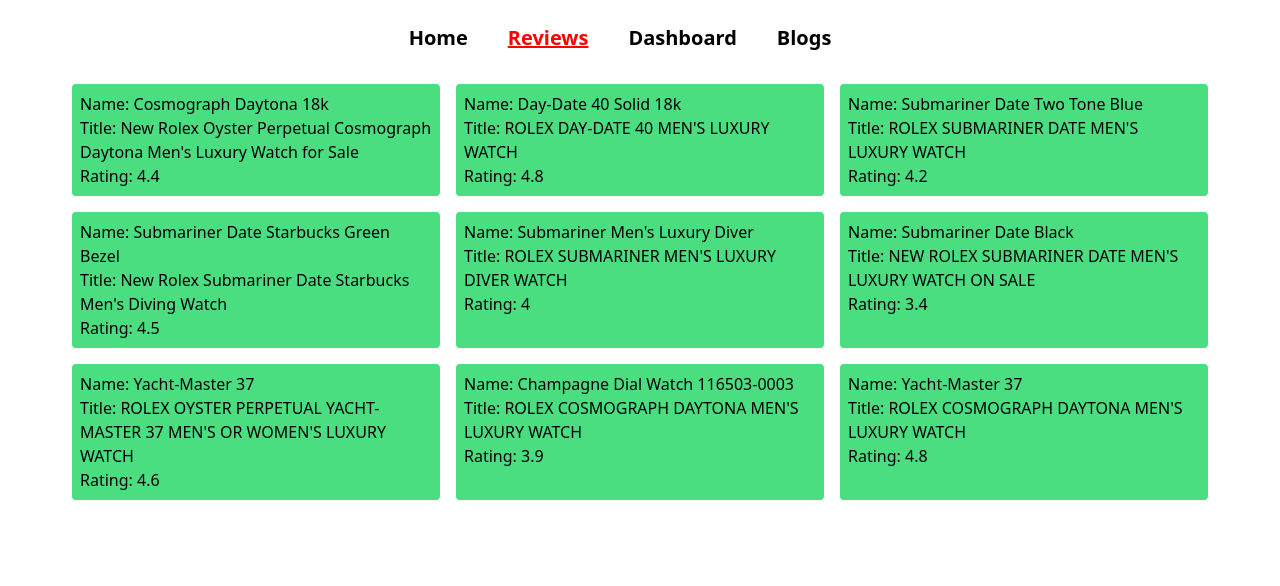
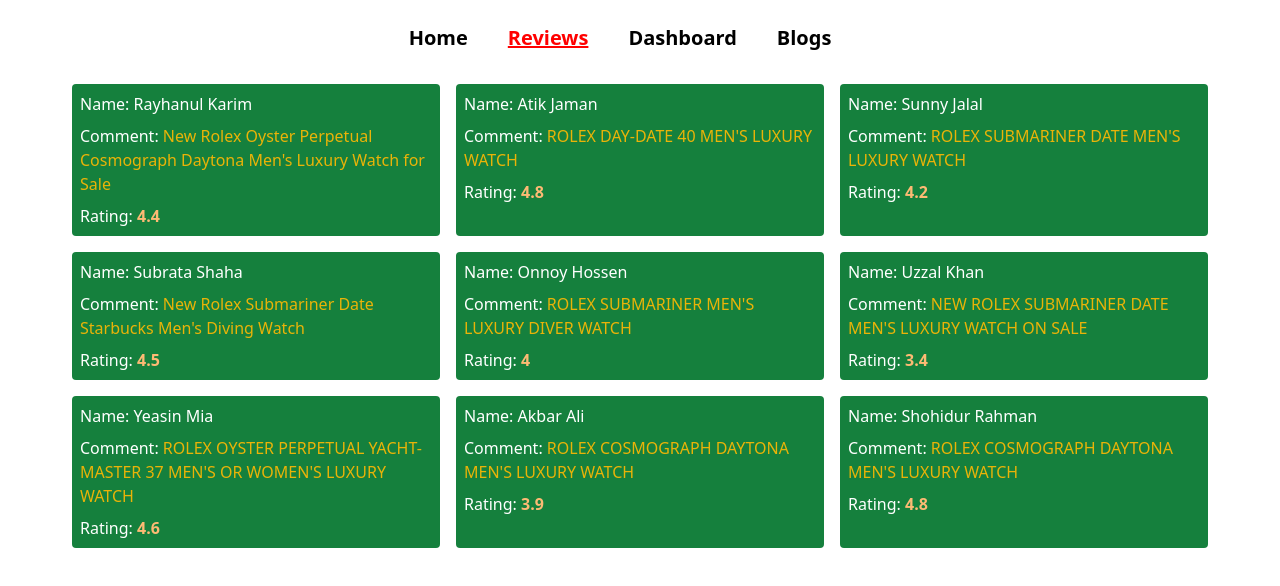
Before and after one commit to MuhammadBorhan/product-analysis-website-MuhammadBorhan, a React (Create React App) app: page /reviews in a window 1280 px wide. Shown: the top 586 px of the page. Built offline with nearby package versions, Linux system fonts and the light colour scheme.

Commit message:
blog section done

```diff
--- a/public/data.json
+++ b/public/data.json
@@ -1,64 +1,64 @@
 [
     {
         "id": 1,
-        "name": "Cosmograph Daytona 18k",
-        "title": "New Rolex Oyster Perpetual Cosmograph Daytona Men's Luxury Watch for Sale",
+        "name": "Rayhanul Karim",
+        "comment": "New Rolex Oyster Perpetual Cosmograph Daytona Men's Luxury Watch for Sale",
         "img": "https://images.pexels.com/photos/364822/rolex-watch-time-luxury-364822.jpeg?auto=compress&cs=tinysrgb&w=1260&h=750&dpr=1",
         "rating": 4.4
     },
     {
         "id": 2,
-        "name": "Day-Date 40 Solid 18k ",
-        "title": "ROLEX DAY-DATE 40 MEN'S LUXURY WATCH",
+        "name": "Atik Jaman",
+        "comment": "ROLEX DAY-DATE 40 MEN'S LUXURY WATCH",
         "img": "https://images.pexels.com/photos/1353065/pexels-photo-1353065.jpeg?auto=compress&cs=tinysrgb&w=1260&h=750&dpr=1",
         "rating": 4.8
     },
     {
         "id": 3,
-        "name": "Submariner Date Two Tone Blue",
-        "title": "ROLEX SUBMARINER DATE MEN'S LUXURY WATCH",
+        "name": "Sunny Jalal",
+        "comment": "ROLEX SUBMARINER DATE MEN'S LUXURY WATCH",
         "img": "https://images.pexels.com/photos/3809175/pexels-photo-3809175.jpeg?auto=compress&cs=tinysrgb&w=1260&h=750&dpr=1",
         "rating": 4.2
     },
     {
         "id": 4,
-        "name": "Submariner Date Starbucks Green Bezel",
-        "title": "New Rolex Submariner Date Starbucks Men's Diving Watch",
+        "name": "Subrata Shaha",
+        "comment": "New Rolex Submariner Date Starbucks Men's Diving Watch",
         "img": "https://images.pexels.com/photos/9982586/pexels-photo-9982586.jpeg?auto=compress&cs=tinysrgb&w=1260&h=750&dpr=1",
         "rating": 4.5
     },
     {
         "id": 5,
-        "name": "Submariner Men's Luxury Diver",
-        "title": "ROLEX SUBMARINER MEN'S LUXURY DIVER WATCH",
+        "name": "Onnoy Hossen",
+        "comment": "ROLEX SUBMARINER MEN'S LUXURY DIVER WATCH",
         "img": "https://images.pexels.com/photos/9982607/pexels-photo-9982607.jpeg?auto=compress&cs=tinysrgb&w=1260&h=750&dpr=1",
         "rating": 4
     },
     {
         "id": 6,
-        "name": "Submariner Date Black",
-        "title": "NEW ROLEX SUBMARINER DATE MEN'S LUXURY WATCH ON SALE",
+        "name": "Uzzal Khan",
+        "comment": "NEW ROLEX SUBMARINER DATE MEN'S LUXURY WATCH ON SALE",
         "img": "https://images.pexels.com/photos/9978983/pexels-photo-9978983.jpeg?auto=compress&cs=tinysrgb&w=1260&h=750&dpr=1",
         "rating": 3.4
     },
     {
         "id": 7,
-        "name": "Yacht-Master 37",
-        "title": "ROLEX OYSTER PERPETUAL YACHT-MASTER 37 MEN'S OR WOMEN'S LUXURY WATCH",
+        "name": "Yeasin Mia",
+        "comment": "ROLEX OYSTER PERPETUAL YACHT-MASTER 37 MEN'S OR WOMEN'S LUXURY WATCH",
         "img": "https://images.pexels.com/photos/9981140/pexels-photo-9981140.jpeg?auto=compress&cs=tinysrgb&w=1260&h=750&dpr=1",
         "rating": 4.6
     },
     {
         "id": 8,
-        "name": "Champagne Dial Watch 116503-0003",
-        "title": "ROLEX COSMOGRAPH DAYTONA MEN'S LUXURY WATCH",
+        "name": "Akbar Ali",
+        "comment": "ROLEX COSMOGRAPH DAYTONA MEN'S LUXURY WATCH",
         "img": "https://images.pexels.com/photos/9981148/pexels-photo-9981148.jpeg?auto=compress&cs=tinysrgb&w=1260&h=750&dpr=1",
         "rating": 3.9
     },
     {
         "id": 9,
-        "name": "Yacht-Master 37",
-        "title": "ROLEX COSMOGRAPH DAYTONA MEN'S LUXURY WATCH",
+        "name": "Shohidur Rahman",
+        "comment": "ROLEX COSMOGRAPH DAYTONA MEN'S LUXURY WATCH",
         "img": "https://images.pexels.com/photos/9898236/pexels-photo-9898236.jpeg?auto=compress&cs=tinysrgb&w=1260&h=750&dpr=1",
         "rating": 4.8
     }
--- a/src/components/Blogs/Blogs.js
+++ b/src/components/Blogs/Blogs.js
@@ -2,8 +2,16 @@
 
 const Blogs = () => {
     return (
-        <div>
-            <h1>this is blogs</h1>
+        <div className='px-16 py-8'>
+            <article className='border-2 p-4 text-justify mb-4'>
+                <h1 className='text-3xl mb-2'><span className='font-bold'>Question Name:</span> What is Context API.</h1>
+                <p className='text-xl'><span className='font-bold'>Answer: </span> Context API is a new feature added in version 16.3 of React that allows one to share state across the entire app lightly and with ease. Let's see how to use it. React context API, In this article you will explore what is Context API and how to use it in your React project. The Context API is a React structure that enables you to exchange unique details and assists in solving prop-drilling from all levels of your application. The React Context API is a way for a React app to effectively produce global variables that can be passed around. This is the alternative to "prop drilling" or moving props from grandparent to child to parent, and so on. Context is also touted as an easier, lighter approach to state management using Redux. React.createContext() is all you need. It returns a consumer and a provider. Provider is a component that as it's names suggests provides the state to its children. It will hold the store and be the parent of all the components that might need that store. Consumer as it so happens is a component that consumes and uses the state.</p>
+            </article>
+
+            <article className='border-2 p-4 text-justify'>
+                <h1 className='text-3xl mb-2'><span className='font-bold'>Question Name:</span> What is Sementic Tag.</h1>
+                <p className='text-xl'><span className='font-bold'>Answer: </span> A semantic tag in HTML is a tag whose name clearly describes its purpose and content. HTML5 introduced several new semantic tags. These include main, aside, section, article and others. Semantic tags: form, header, table, and article these clearly define their content. HTML5 supports several semantic tags that better define the parts of a web page. The HTML semantics refers to the tags that provide meaning to an HTML page rather than just presentation. It makes HTML more comprehensible by better defining the different sections and layout of web pages. The core characteristic of a semantic element is that it clearly communicated its meaning to both the developer and the browser. These elements clearly define its content. Semantic HTML tags allow you to add meaning to your markup so that search engines, screen readers, and web browsers can make sense of it.</p>
+            </article>
         </div>
     );
 };
--- a/src/components/CustomerReview/CustomerReview.js
+++ b/src/components/CustomerReview/CustomerReview.js
@@ -1,13 +1,12 @@
 import React from 'react';
-import { Link } from 'react-router-dom';
 
 const CustomerReview = ({ review }) => {
-    const { name, title, rating } = review;
+    const { name, comment, rating } = review;
     return (
-        <div className='bg-green-400 m-2 p-2 rounded'>
+        <div className='bg-green-700 m-2 p-2 rounded text-white'>
             <h1>Name: {name}</h1>
-            <h4>Title: {title}</h4>
-            <p>Rating: {rating}</p>
+            <h4 className='my-2'>Comment: <span className='text-yellow-500'>{comment}</span></h4>
+            <p>Rating: <span className='text-orange-300 font-bold'>{rating}</span></p>
         </div>
     );
 };
--- a/src/components/Home/Home.js
+++ b/src/components/Home/Home.js
@@ -11,8 +11,8 @@
         <div>
             <div className='grid grid-cols-4 px-16 items-center'>
                 <div className='col-span-3'>
-                    <h2 className='text-4xl font-bold'>Choose your favourite watch</h2>
-                    <h2 className='text-4xl font-bold text-blue-500 mt-2'>Which you have been looking for for a long time</h2>
+                    <h2 className='text-4xl font-bold'>Welcome to RolexShop</h2>
+                    <h2 className='text-4xl font-bold text-blue-500 mt-2'>Choose your favourite watch</h2>
                     <p className='w-3/4 mt-6 text-xl'>This is your best option for buying this watch. This is your best option for buying this watch. This is your best option for buying this watch.</p>
                 </div>
                 <div>
--- a/src/components/Review/Review.js
+++ b/src/components/Review/Review.js
@@ -1,12 +1,12 @@
 import React from 'react';
 
 const Review = ({ review }) => {
-    const { name, title, rating } = review;
+    const { name, comment, rating } = review;
     return (
-        <div className='bg-green-400 m-2 p-2 rounded'>
-            <h1>Name: {name}</h1>
-            <h4>Title: {title}</h4>
-            <p>Rating: {rating}</p>
+        <div className='bg-green-700 text-white m-2 p-2 rounded'>
+            <h1>Name: <span>{name}</span></h1>
+            <h4 className='my-2'>Comment: <span className='text-yellow-500'>{comment}</span></h4>
+            <p>Rating: <span className='text-orange-300 font-bold'>{rating}</span></p>
         </div>
     );
 };
```
Also changed, not shown: src/components/Dashboard/Dashboard.js (+63 -25 lines).
